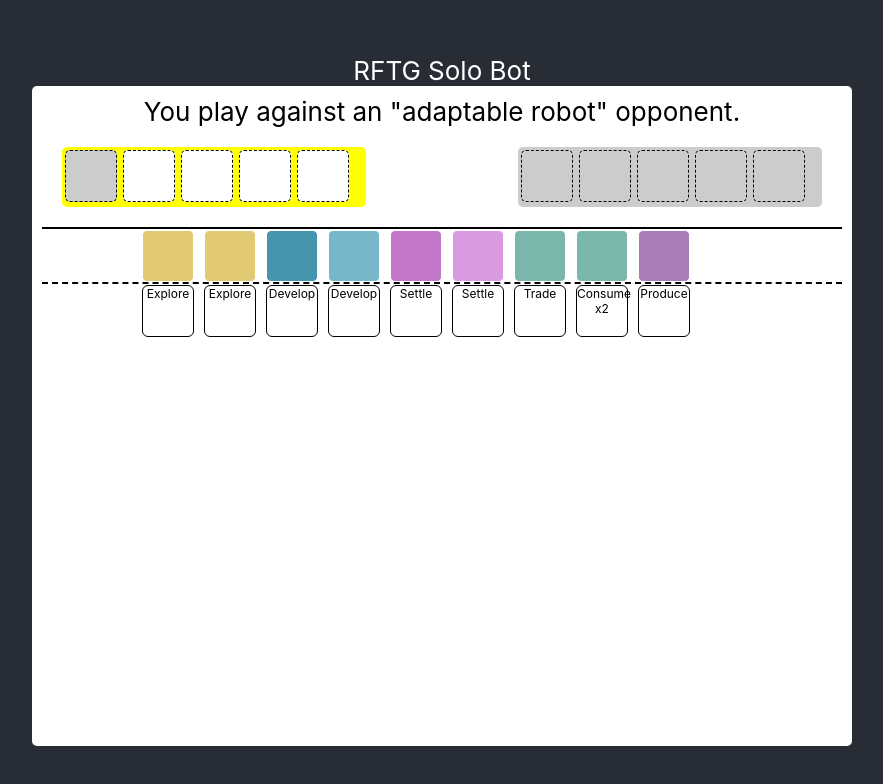
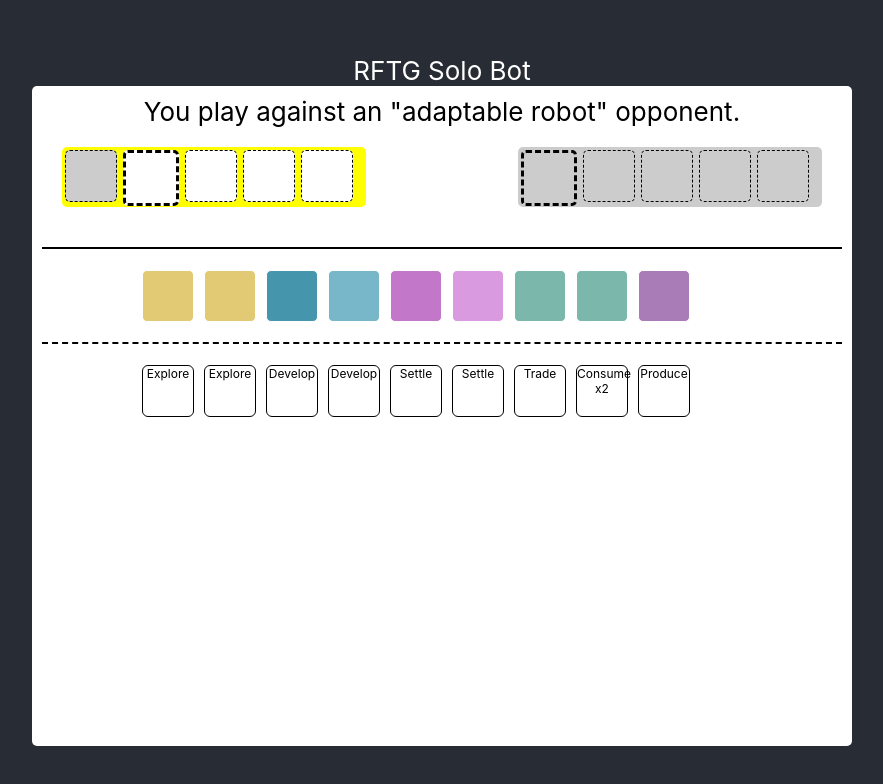
Before and after one commit to bananu7/rftg-solo-bot, a React (Create React App) app: page / in a window 1280 px wide. Shown: the top 784 px of the page, without its empty margins (198-1081 px from the left). Built offline with nearby package versions, Linux system fonts and the light colour scheme.

Commit message:
Added split to components for tracks

```diff
--- a/src/RaceBot.css
+++ b/src/RaceBot.css
@@ -41,6 +41,10 @@ div.racebot {
     height: 50px;
 }
 
+.economytrack .element.active, .moneytrack .element.active {
+    border-width: 3px;
+}
+
 .economytrack .element {
     background-color: #ccc;
 }
@@ -56,6 +60,8 @@ div.racebot {
     border-top: 2px solid black;
     width: 100%;
     height: 1px;
+    margin-top: 20px;
+    margin-bottom: 20px;
 }
 
 /* Player choice row */
@@ -109,6 +115,8 @@ div.racebot {
     border-top: 2px dashed black;
     width: 100%;
     height: 1px;
+    margin-top: 20px;
+    margin-bottom: 20px;
 }
 
 /* Robot choices */
--- a/src/RaceBot.js
+++ b/src/RaceBot.js
@@ -1,6 +1,54 @@
 import React, { Component } from 'react';
 import logo from './logo.svg';
 import './RaceBot.css';
+
+class Track extends Component {
+    constructor(props) {
+        super(props);
+        if (new.target === Track) {
+            throw new TypeError("Cannot construct Abstract instances directly");
+        }
+
+        this.state = {
+            value: this.props.value
+        };
+    }
+
+    render() {
+        let elements = [];
+
+        for (let i = 0; i < 5; ++i) {
+            let className = 'element';
+            if (i === this.state.value)
+                className += ' active';
+
+            elements.push(<div className={className}/>);
+        }
+
+        return (
+            <div
+                className={this.wrapperClassName}
+                onClick={() => this.setState({value: (this.state.value + 1) % 5 })}
+            >
+                {elements}
+            </div>
+        );
+    }
+}
+
+class MoneyTrack extends Track {
+    constructor (props) {
+        super(props);
+        this.wrapperClassName = "moneytrack";
+    }
+}
+
+class EconomyTrack extends Track {
+    constructor (props) {
+        super(props);
+        this.wrapperClassName = "economytrack";
+    }
+}
 
 class RaceBot extends Component {
     constructor(props) {
@@ -17,20 +65,8 @@ class RaceBot extends Component {
             <div className="racebot">
                 You play against an "adaptable robot" opponent.
                 <div className="tracks">
-                    <div className="moneytrack">
-                        <div className="element"/>
-                        <div className="element"/>
-                        <div className="element"/>
-                        <div className="element"/>
-                        <div className="element"/>
-                    </div>
-                    <div className="economytrack">
-                        <div className="element"/>
-                        <div className="element"/>
-                        <div className="element"/>
-                        <div className="element"/>
-                        <div className="element"/>
-                    </div>
+                    <MoneyTrack value={1}/>
+                    <EconomyTrack value={0}/>
                 </div>
                 <div className="horizontal-line"/>
                 <div className="playerchoice">
```
